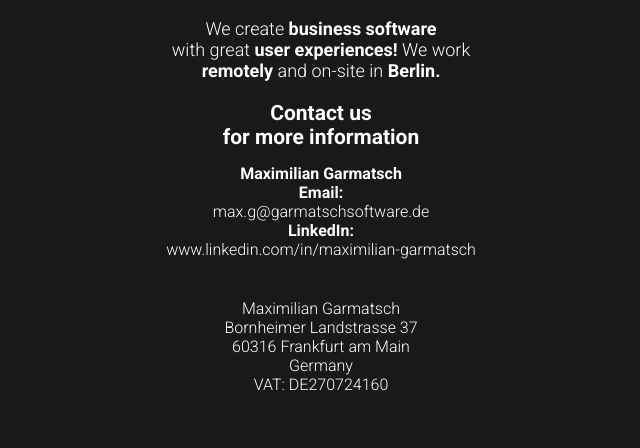
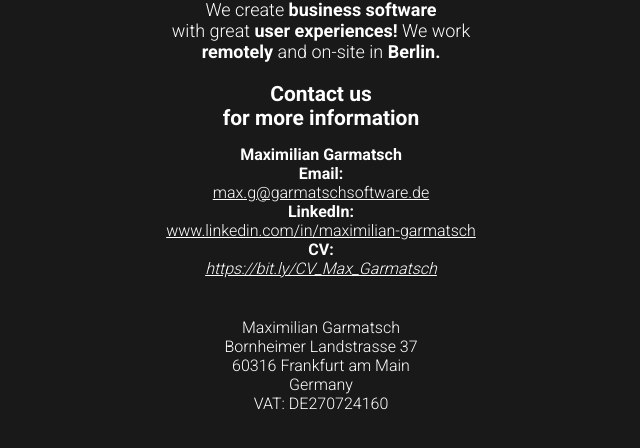
Before and after one commit to maximiliangarmatsch/garmatschsoftware_placeholder, a plain HTML site: page html_gs/index.html in a window 1280 px wide. Shown: the part 258-706 px from the top of the page, without its empty margins (319-959 px from the left). Drawn offline with Linux system fonts and the light colour scheme.

Commit message:
Add Max CV link

```diff
--- a/html_gs/index.html
+++ b/html_gs/index.html
@@ -20,8 +20,7 @@
       <img src="./gs_logo.svg" alt="Coder Consulting Logo" />
       <p class="header">Garmatsch Software</p>
       <p class="description">We create
-        <span class="bold">business software
-        </span><br>
+        <span class="bold">business software</span><br>
         with great <span class="bold">user experiences!</span>
         We work <br><span class="bold">remotely</span>
         and on-site in<span class="bold"> Berlin.</span>
@@ -32,16 +31,23 @@
         <p class="bold">Maximilian Garmatsch <br>
           Email:
         </p>
-        <a class="link" href="mailto:max.g@garmatschsoftware.de"
-          >max.g@garmatschsoftware.de</a
-        >
+        <a class="link x-underline" href="mailto:max.g@garmatschsoftware.de">
+          max.g@garmatschsoftware.de
+        </a>
         <p class="bold">LinkedIn:</p>
-        <span class="link x-underline"
-          >
-          <a class="link" href="https://www.linkedin.com/in/maximilian-garmatsch/"
-            >www.linkedin.com/in/maximilian-garmatsch</a
-          ></span
-        >
+        <span class="link x-underline">
+          <a class="link" href="https://www.linkedin.com/in/maximilian-garmatsch/" target="_blank">
+            www.linkedin.com/in/maximilian-garmatsch
+          </a>
+        </span>
+        <p class="bold">
+          CV:
+        </p>
+        <span class="link x-underline x-italic">
+          <a class="link" href="https://bit.ly/CV_Max_Garmatsch" target="_blank">
+            https://bit.ly/CV_Max_Garmatsch
+          </a>
+        </span>
       </div>
 
       <p class="address">
--- a/html_gs/style.css
+++ b/html_gs/style.css
@@ -67,3 +67,9 @@
   font-size: 21px;
   margin-bottom: 15px;
 }
+.x-underline {
+  text-decoration: underline;
+}
+.x-italic {
+  font-style: italic;
+}
```
